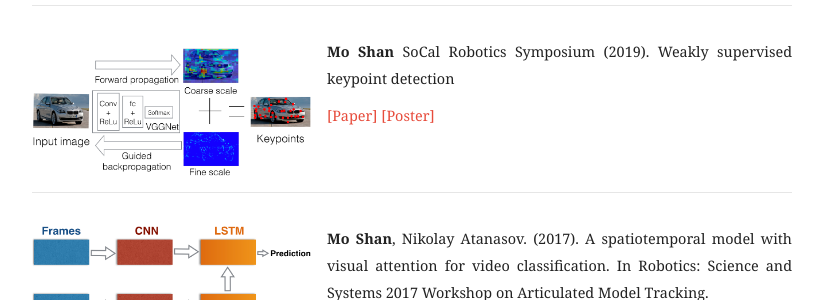
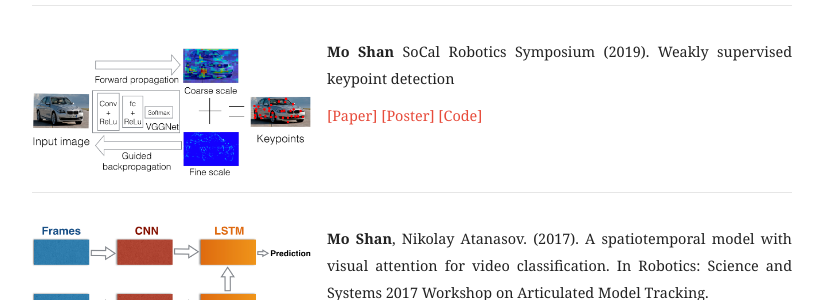
Before and after one commit to moshanATucsd/moshanATucsd.github.io, a Jekyll site: the page built from publication/index.html, in a window 1280 px wide. Shown: the part 463-763 px from the top of the page, without its empty margins (228-1060 px from the left). Built offline with Jekyll 4.4.1, drawn with Linux system fonts in a browser that asks for light colours; nearby versions of some CDN libraries.

Commit message:
add paper

```diff
--- a/publication/index.html
+++ b/publication/index.html
@@ -51,6 +51,7 @@ category: publication
         <p>
         <a href="/pdfs/paper/scr2019.pdf">[Paper]</a>
         <a href="/pdfs/poster/scr2019_poster.pdf">[Poster]</a>
+        <a href="https://github.com/moshanATucsd/weakly_supervised_keypoint_detection">[Code]</a>
         </p>
     </div>
     </section>
```
